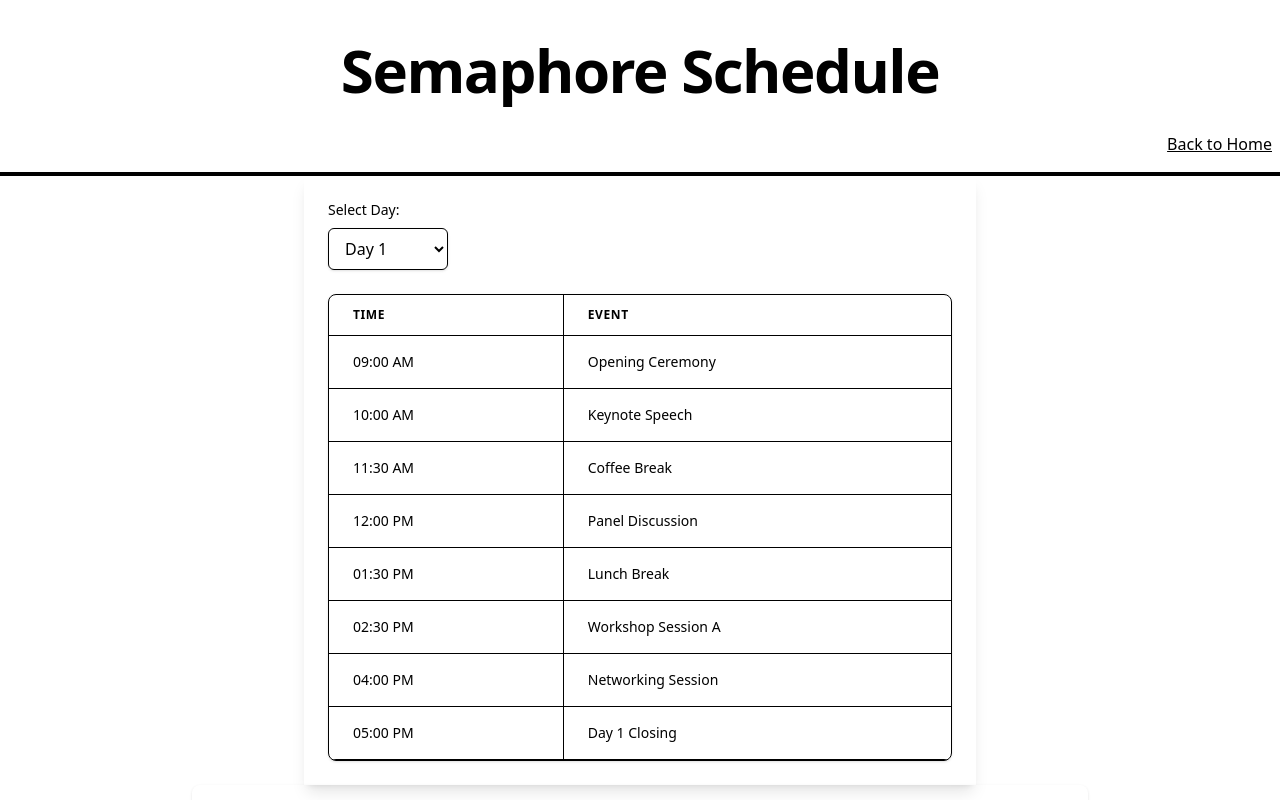
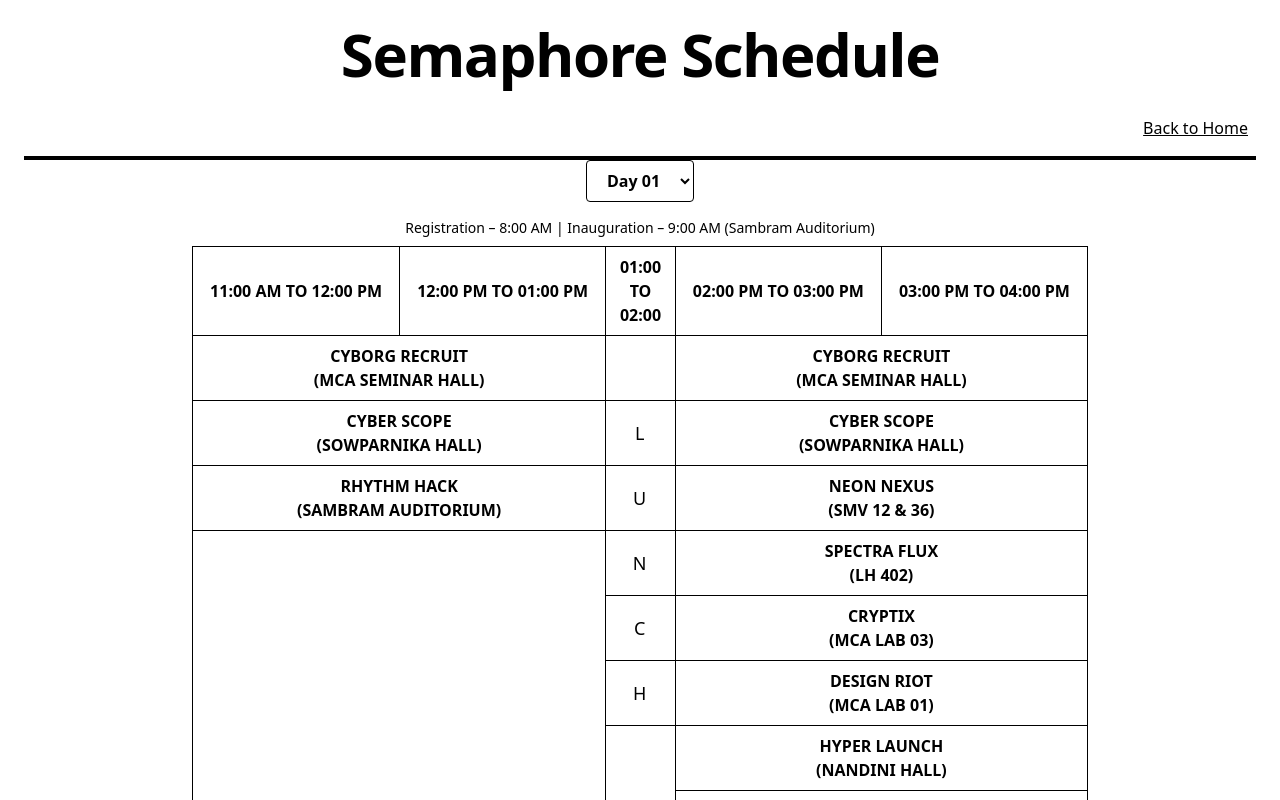
Before and after one commit to anupnayak25/semaphore-support, a React (Vite) app in the folder semaphore-support/: page /Timings in a window 1280 px wide. Shown: the top 800 px of the page. Built offline with nearby package versions, Linux system fonts and the light colour scheme.

Commit message:
Updated schedules

```diff
--- a/semaphore-support/src/components/HeadsAndCoordinators/HeadsAndCoordinatorsCard.jsx
+++ b/semaphore-support/src/components/HeadsAndCoordinators/HeadsAndCoordinatorsCard.jsx
@@ -1,10 +1,7 @@
 import { useState } from "react";
-import { Copy } from "lucide-react";
+import { Copy, Phone } from "lucide-react";
 
-export default function HeadsAndCoordinatorsCard({
-  head,
-  getInitials,
-}) {
+export default function HeadsAndCoordinatorsCard({ head, getInitials }) {
   const [loaded, setLoaded] = useState(false);
   const [failed, setFailed] = useState(false);
   const [loading, setLoading] = useState(false);
@@ -76,20 +73,35 @@ export default function HeadsAndCoordinatorsCard({
             {head.designation}
           </p>
 
-          {/* Added spacing between name and number */}
+          {/* Contact & Buttons */}
           <div className="mt-1 flex items-center justify-between">
             <p className="text-sm text-accent truncate">{head.contact}</p>
 
+            <div className="flex gap-2">
               {/* Copy Button */}
               <button
                 onClick={() => handleCopy(head.contact)}
-              className="ml-2 p-1.5 rounded-md border border-accent text-accent
-                         hover:bg-accent hover:text-dominant
-                         transition-colors duration-200"
+                className="p-1.5 rounded-md border border-accent text-accent
+                           hover:border-blue-500 hover:text-blue-500
+                           hover:shadow-[0_0_8px_rgba(59,130,246,0.7)]
+                           transition-all duration-200"
                 title="Copy phone number"
               >
                 <Copy className="w-4 h-4" />
               </button>
+
+              {/* Call Button */}
+              <a
+                href={`tel:${head.contact}`}
+                className="p-1.5 rounded-md border border-green-600 text-green-600
+                           hover:bg-green-600 hover:text-white
+                           hover:shadow-[0_0_8px_rgba(34,197,94,0.7)]
+                           transition-all duration-200"
+                title="Call now"
+              >
+                <Phone className="w-4 h-4" />
+              </a>
+            </div>
           </div>
         </div>
       </div>
--- a/semaphore-support/src/context/SemaphoreContext.jsx
+++ b/semaphore-support/src/context/SemaphoreContext.jsx
@@ -180,7 +180,7 @@ const SemaphoreContextProvider = ({ children }) => {
     },
 
   ];
- const eventData = [
+  const eventData = [
     {
       eventName: "Spectra flux",
       secondaryName: "suprise event",
@@ -417,42 +417,44 @@ const SemaphoreContextProvider = ({ children }) => {
   const headsData = [
     {
       id: 1,
-      name: "Anup Nayak",
-      designation: "Technical Co-ordinator",
+      name: "K KIRAN",
+      designation: "PRESIDENT ",
       event: "Event",
       photo: "/",
-      contact: "9480220586"
+      contact: "82774 63806"
+
     },
     {
       id: 2,
-      name: "Kiran",
-      designation: "President ",
+      name: "RAKSHITHA",
+      designation: "SECRETARY",
       event: "Event",
       photo: "/",
-      contact: "8277463806"
+      contact: "79759 67009"
+    },
 
-    },
     {
       id: 3,
-      name: "Anvith shetty",
-      designation: "",
+      name: "ANUP NAYAK",
+      designation: "TECHNICAL COORDINATOR",
       event: "Event",
       photo: "/",
-      contact: "7204947177"
+      contact: "94802 20586"
     },
+
 
   ];
 
   const scheduleData = {
     day1Schedule: [
-      { time: '09:00 AM', event: 'Opening Ceremony' },
-      { time: '10:00 AM', event: 'Keynote Speech' },
-      { time: '11:30 AM', event: 'Coffee Break' },
-      { time: '12:00 PM', event: 'Panel Discussion' },
-      { time: '01:30 PM', event: 'Lunch Break' },
-      { time: '02:30 PM', event: 'Workshop Session A' },
-      { time: '04:00 PM', event: 'Networking Session' },
-      { time: '05:00 PM', event: 'Day 1 Closing' }
+      { time: '09:00 AM', event: 'Opening Ceremony', classroom: 'LH' },
+      { time: '10:00 AM', event: 'Keynote Speech', classroom: 'LH' },
+      { time: '11:30 AM', event: 'Coffee Break', classroom: 'LH' },
+      { time: '12:00 PM', event: 'Panel Discussion', classroom: 'LH' },
+      { time: '01:30 PM', event: 'Lunch Break', classroom: 'LH' },
+      { time: '02:30 PM', event: 'Workshop Session A', classroom: 'LH' },
+      { time: '04:00 PM', event: 'Networking Session', classroom: 'LH' },
+      { time: '05:00 PM', event: 'Day 1 Closing', classroom: 'LH' }
     ],
 
     // Day2 schedule data
--- a/semaphore-support/src/pages/Home.jsx
+++ b/semaphore-support/src/pages/Home.jsx
@@ -41,14 +41,14 @@ function Home() {
               General rules
             </a>{" "}
             here. If you have any questions, check out the FAQ section or feel free to reach out to any of our team members.
-            For direct support, you can also contact the heads listed below. All the information you need is just a click away!
+            For direct support, you can also contact the core committee members listed below. All the information you need is just a click away!
           </>
         }
       />
 
       {/* Paragraph info above cards */}
       <p className="text-center text-accent font-semibold mt-10 mb-8 text-lg">
-        Contact the following heads for more information..
+        Contact the following core committee members  for more information..
       </p>
       <div className="grid grid-cols-1 sm:grid-cols-2 md:grid-cols-3 gap-6 mt-6">
         {headsData.map((head) => (
--- a/semaphore-support/src/pages/Schedules.jsx
+++ b/semaphore-support/src/pages/Schedules.jsx
@@ -1,86 +1,191 @@
-import { useContext, useState } from 'react';
+import React, { useState, useContext } from "react";
 import Heading from '../components/Heading/Heading';
 import { SemaphoreContext } from '../context/SemaphoreContext';
 import { QuoteIcon } from 'lucide-react';
-import { Link } from 'react-router-dom';
 
-const Schedules = () => {
-  const [selectedDay, setSelectedDay] = useState('Day1');
-  const {scheduleData, titles} = useContext(SemaphoreContext);
-  const {day1Schedule, day2Schedule} = scheduleData;
 
-  // Get current schedule based on selected day
-  const currentSchedule = selectedDay === 'Day1' ? day1Schedule : day2Schedule;
+
+const EventSchedule = () => {
+  const { titles } = useContext(SemaphoreContext); // <-- get titles from context
+  const [activeDay, setActiveDay] = useState(1);
+
 
   return (
-    <div className="w-full bg-dominant min-h-screen text-white py-10">
+    <div className="bg-white text-black font-sans text-center min-h-screen p-6">
       <Heading heading={titles.pages.timingsPage.heading} subheading={titles.pages.timingsPage.subHeading} />
 
-      <div className="max-w-2xl mx-auto p-6 bg-dominant shadow-lg">
-
-        {/* Dropdown for day selection */}
-        <div className="mb-6">
-          <label htmlFor="day-select" className="block text-sm font-medium text-accent mb-2">
-            Select Day:
-          </label>
+      {/* Dropdown */}
+      <div className="mb-4">
         <select
-            id="day-select"
-            value={selectedDay}
-            onChange={(e) => setSelectedDay(e.target.value)}
-            className="w-30 px-3 py-2 border border-accent rounded-md shadow-sm focus:outline-none focus:ring-2 focus:ring-highlight focus:border-accent bg-dominant text-accent hover:border-accent/70 transition-colors"
+          className="border border-black px-4 py-2 font-bold text-black rounded"
+          value={activeDay}
+          onChange={(e) => setActiveDay(Number(e.target.value))}
         >
-            <option value="Day1" className='bg-dominant text-white'>Day 1</option>
-            <option value="Day2" className='bg-dominant text-white'>Day 2</option>
+          <option value={1}>Day 01</option>
+          <option value={2}>Day 02</option>
         </select>
       </div>
 
-        {/* Schedule table */}
-        <div className="overflow-hidden border border-accent rounded-lg shadow">
-          <table className="min-w-full">
-            <thead className="bg-dominant">
+      {/* Table container with narrower width */}
+      <div className="overflow-x-auto mx-auto max-w-4xl">
+        {/* Day 1 Table */}
+        {activeDay === 1 && (
+          <table className="w-full border-collapse border border-black mx-auto">
+            <caption className="text-sm mb-2">
+              Registration – 8:00 AM | Inauguration – 9:00 AM (Sambram Auditorium)
+            </caption>
+            <thead>
               <tr>
-                <th className="px-6 py-3 text-left text-xs text-accent uppercase tracking-wider border-r border-b border-accent font-bold">
-                  Time
-                </th>
-                <th className="px-6 py-3 text-left text-xs font-bold text-accent uppercase tracking-wider border-b border-accent">
-                  Event
-                </th>
+                <th className="border border-black px-3 py-2 font-bold">11:00 AM TO 12:00 PM</th>
+                <th className="border border-black px-3 py-2 font-bold">12:00 PM TO 01:00 PM</th>
+                <th className="border border-black px-3 py-2 font-bold">01:00 <br /> TO <br /> 02:00</th>
+                <th className="border border-black px-3 py-2 font-bold">02:00 PM TO 03:00 PM</th>
+                <th className="border border-black px-3 py-2 font-bold">03:00 PM TO 04:00 PM</th>
               </tr>
             </thead>
-            <tbody className="bg-dominant">
-              {currentSchedule.map((item, index) => (
-                <tr key={index} className="hover:bg-accent/10 transition-colors border-b border-accent">
-                  <td className="px-6 py-4 whitespace-nowrap text-sm font-medium text-accent border-r border-accent">
-                    {item.time}
+            <tbody>
+              <tr>
+                <td colSpan={2} className="border border-black px-3 py-2 font-bold">
+                  CYBORG RECRUIT<br />(MCA SEMINAR HALL)
                 </td>
-                  <td className="px-6 py-4 whitespace-nowrap text-sm text-accent">
-                    {item.event}
+                <td className="border border-black px-3 py-2"></td>
+                <td colSpan={2} className="border border-black px-3 py-2 font-bold">
+                  CYBORG RECRUIT<br />(MCA SEMINAR HALL)
                 </td>
               </tr>
-              ))}
+              <tr>
+                <td colSpan={2} className="border border-black px-3 py-2 font-bold">
+                  CYBER SCOPE<br />(SOWPARNIKA HALL)
+                </td>
+                <td className="border border-black px-3 py-2 text-lg tracking-widest">L</td>
+                <td colSpan={2} className="border border-black px-3 py-2 font-bold">
+                  CYBER SCOPE<br />(SOWPARNIKA HALL)
+                </td>
+              </tr>
+              <tr>
+                <td colSpan={2} className="border border-black px-3 py-2 font-bold">
+                  RHYTHM HACK<br />(SAMBRAM AUDITORIUM)
+                </td>
+                <td className="border border-black px-3 py-2 text-lg tracking-widest">U</td>
+                <td colSpan={2} className="border border-black px-3 py-2 font-bold">
+                  NEON NEXUS<br />(SMV 12 & 36)
+                </td>
+              </tr>
+              <tr>
+                <td colSpan={2} rowSpan={8} className="border border-black px-3 py-2"></td>
+                <td className="border border-black px-3 py-2 text-lg tracking-widest">N</td>
+                <td colSpan={2} className="border border-black px-3 py-2 font-bold">
+                  SPECTRA FLUX<br />(LH 402)
+                </td>
+              </tr>
+              <tr>
+                <td className="border border-black px-3 py-2 text-lg tracking-widest">C</td>
+                <td colSpan={2} className="border border-black px-3 py-2 font-bold">
+                  CRYPTIX<br />(MCA LAB 03)
+                </td>
+              </tr>
+              <tr>
+                <td className="border border-black px-3 py-2 text-lg tracking-widest">H</td>
+                <td colSpan={2} className="border border-black px-3 py-2 font-bold">
+                  DESIGN RIOT<br />(MCA LAB 01)
+                </td>
+              </tr>
+              <tr>
+                <td rowSpan={3}></td>
+                <td colSpan={2} className="border border-black px-3 py-2 font-bold">
+                  HYPER LAUNCH<br />(NANDINI HALL)
+                </td>
+              </tr>
+              <tr>
+                <td colSpan={2} className="border border-black px-3 py-2 font-bold">
+                  TECHNO HIVE<br />(SHAMBHAVI HALL)
+                </td>
+              </tr>
+              <tr>
+                <td colSpan={2} className="border border-black px-3 py-2 font-bold">
+                  RAMPAGE HORIZON<br />(LAB 02 & LAB 04)
+                </td>
+              </tr>
             </tbody>
           </table>
-        </div>
-      </div>
+        )}
 
-      <div className="p-6 bg-dominant rounded-lg shadow-sm max-w-4xl mx-auto flex flex-col">
-        <h2 className="text-3xl font-bold text-accent mb-4 text-center">
-        </h2>
-
-        <div className="relative">
-          <QuoteIcon className="text-accent rotate-180 mb-2" size={24} />
-
-          <p className="text-accent/90 leading-relaxed text-center px-8 py-4">
-            <span className="italic">Schedules for each event are available on the <Link to="/events" className="text-blue-500 underline">Events</Link> page</span>
-          </p>
-
-          <div className="flex justify-end">
-            <QuoteIcon className="text-accent mt-2" size={24} />
-          </div>
-        </div>
+        {/* Day 2 Table */}
+        {activeDay === 2 && (
+          <table className="w-full border-collapse border border-black mx-auto">
+            <caption className="text-sm mb-2">
+              Registration – 8:00 AM | Sessions Start – 9:00 AM
+            </caption>
+            <thead>
+              <tr>
+                <th className="border border-black px-3 py-2 font-bold">09:00 AM TO 01:00 PM</th>
+                <th className="border border-black px-3 py-2 font-bold">01:00 PM <br /> TO <br /> 02:00 PM</th>
+                <th className="border border-black px-3 py-2 font-bold">02:00 PM TO 03:00 PM</th>
+              </tr>
+            </thead>
+            <tbody>
+              <tr>
+                <td className="border border-black px-3 py-2 font-bold">
+                  CYBORG RECRUIT<br />(MCA SEMINAR HALL)
+                </td>
+                <td className="border border-black px-3 py-2"></td>
+                <td className="border border-black px-3 py-2 font-bold">
+                  CYBORG RECRUIT<br />(MCA SEMINAR HALL)
+                </td>
+              </tr>
+              <tr>
+                <td className="border border-black px-3 py-2 font-bold">
+                  CYBER SCOPE<br />(SOWPARNIKA HALL)
+                </td>
+                <td className="border border-black px-3 py-2 text-lg tracking-widest">L</td>
+                <td rowSpan={8} className="border border-black px-3 py-2"></td>
+              </tr>
+              <tr>
+                <td className="border border-black px-3 py-2 font-bold">
+                  NEON NEXUS<br />(SMV NC 12 & NC 36)
+                </td>
+                <td className="border border-black px-3 py-2 text-lg tracking-widest">U</td>
+              </tr>
+              <tr>
+                <td className="border border-black px-3 py-2 font-bold">
+                  SPECTRA FLUX<br />(LH 402)
+                </td>
+                <td className="border border-black px-3 py-2 text-lg tracking-widest">N</td>
+              </tr>
+              <tr>
+                <td className="border border-black px-3 py-2 font-bold">
+                  CRYPTIX<br />(MCA LAB 03)
+                </td>
+                <td className="border border-black px-3 py-2 text-lg tracking-widest">C</td>
+              </tr>
+              <tr>
+                <td className="border border-black px-3 py-2 font-bold">
+                  DESIGN RIOT<br />(MCA LAB 01)
+                </td>
+                <td className="border border-black px-3 py-2 text-lg tracking-widest">H</td>
+              </tr>
+              <tr>
+                <td className="border border-black px-3 py-2 font-bold">
+                  HYPER LAUNCH<br />(NANDINI HALL)
+                </td>
+                <td rowSpan={3}></td>
+              </tr>
+              <tr>
+                <td className="border border-black px-3 py-2 font-bold">
+                  TECHNO HIVE<br />(SHAMBHAVI HALL)
+                </td>
+              </tr>
+              <tr>
+                <td className="border border-black px-3 py-2 font-bold">
+                  RAMPAGE HORIZON<br />(LAB 02 & LAB 04)
+                </td>
+              </tr>
+            </tbody>
+          </table>
+        )}
       </div>
     </div>
   );
 };
 
-export default Schedules;
+export default EventSchedule;
```
Lines whose indentation alone changed are shown as unchanged.
